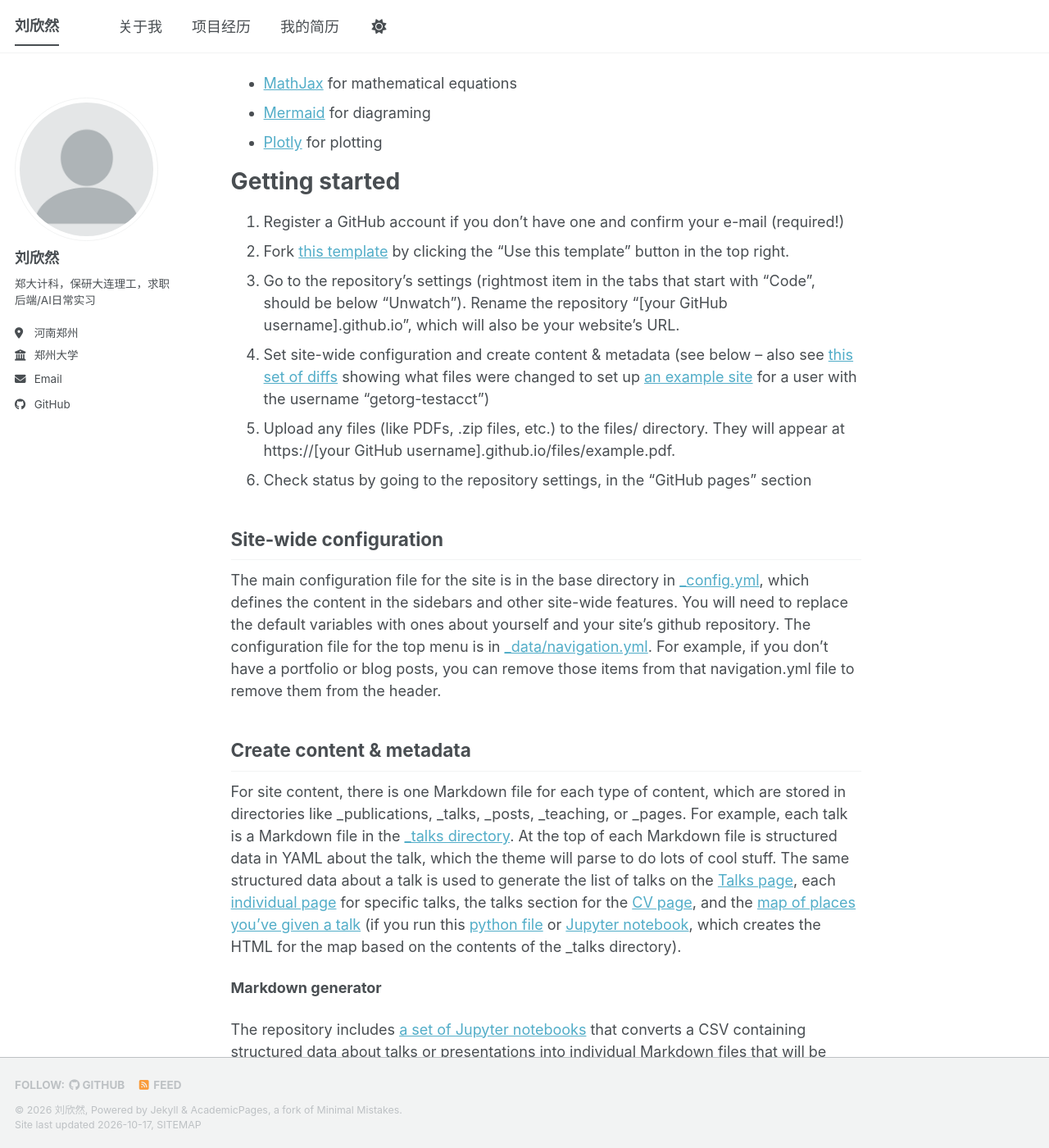
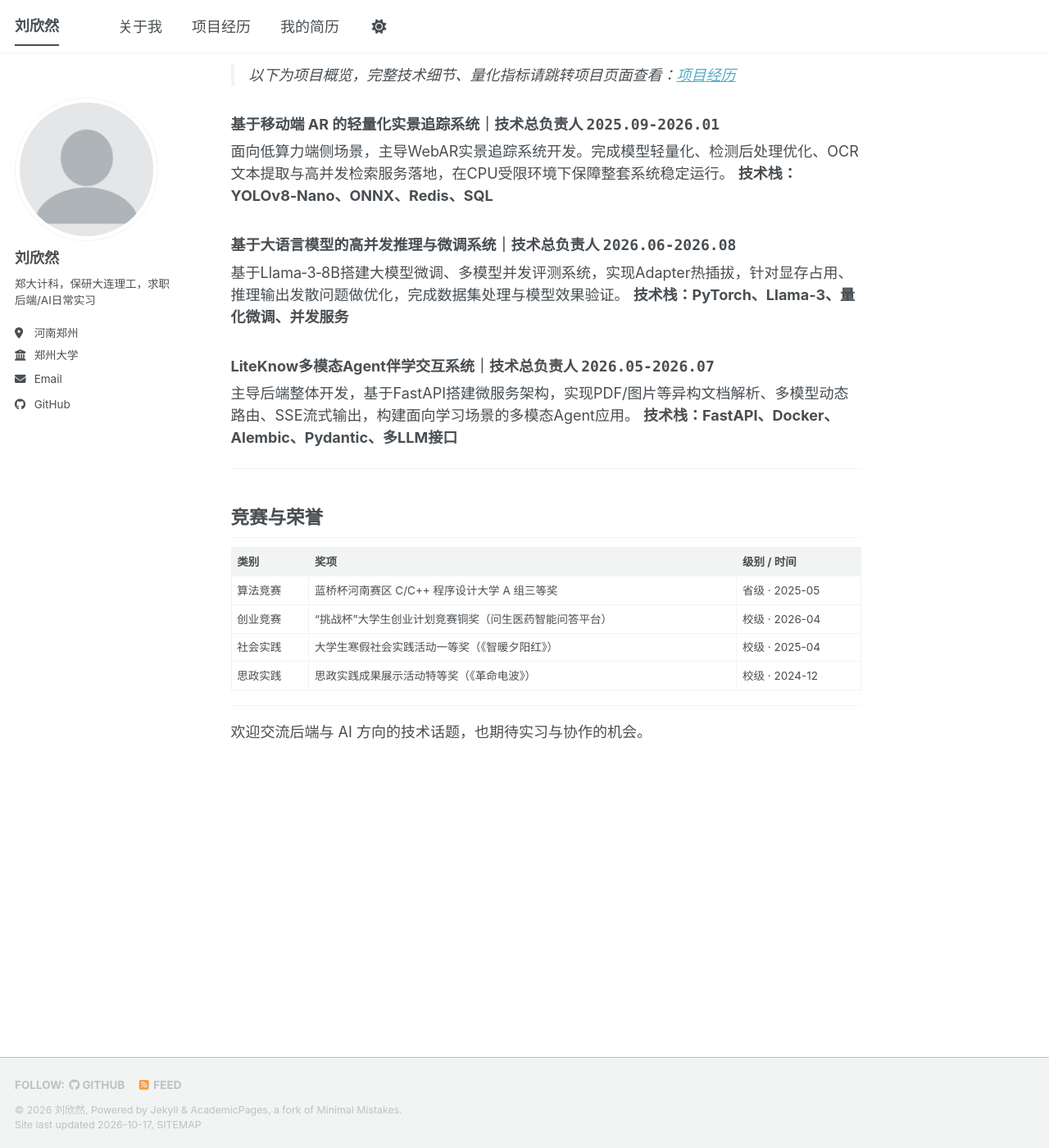
Before and after one commit to Linsensn/Linsensn.github.io, a Jekyll site: the page built from _pages/about.md, in a window 1280 px wide and 1400 px high, scrolled down 1031 px. Shown: the whole window at 82% size. Built offline with Jekyll 4.4.1, drawn with Linux system fonts in a browser that asks for light colours; a style sheet for code colours, icons or effects is not loaded; some of the changed text lies outside the part shown.

Commit message:
Revise about.md with personal details and projects
Updated personal information and project experience in the about page.

```diff
--- a/_pages/about.md
+++ b/_pages/about.md
@@ -7,50 +7,56 @@ redirect_from:
   - /about.html
 ---
 
-This is the front page of a website that is powered by the [Academic Pages template](https://github.com/academicpages/academicpages.github.io) and hosted on GitHub pages. [GitHub pages](https://pages.github.com) is a free service in which websites are built and hosted from code and data stored in a GitHub repository, automatically updating when a new commit is made to the repository. This template was forked from the [Minimal Mistakes Jekyll Theme](https://mmistakes.github.io/minimal-mistakes/) created by Michael Rose, and then extended to support the kinds of content that academics have: publications, talks, teaching, a portfolio, blog posts, and a dynamically-generated CV. Incidentally, these same features make it a great template for anyone that needs to show off a professional template!
+我是**刘欣然**，郑州大学计算机科学与技术本科大四，已保研大连理工大学计算机技术专硕（2027年9月入学）。
 
- You can fork [this template](https://github.com/academicpages/academicpages.github.io) right now, modify the configuration and Markdown files, add your own PDFs and other content, and have your own site for free, with no ads!
+拥有10个月稳定实习空档，可从10月下旬全职实习至2027年8月，时间充裕无课业负担。主攻后端与AI工程方向，熟练使用 Python、PyTorch、FastAPI，了解模型LoRA微调、量化压缩、推理服务、端侧部署相关技术。作为技术负责人完成3项完整项目，能够独立完成算法处理到后端工程落地的全流程开发，具备问题排查与服务调优实践经验。
 
-A data-driven personal website
-======
-Like many other Jekyll-based GitHub Pages templates, Academic Pages makes you separate the website's content from its form. The content & metadata of your website are in structured Markdown files, while various other files constitute the theme, specifying how to transform that content & metadata into HTML pages. You keep these various Markdown (.md), YAML (.yml), HTML, and CSS files in a public GitHub repository. Each time you commit and push an update to the repository, the [GitHub pages](https://pages.github.com/) service creates static HTML pages based on these files, which are hosted on GitHub's servers free of charge.
+期望寻找**后端 / AI 方向日常实习**，可快速到岗，接受郑州、北京以及远程异地实习，希望在工业业务场景中积累工程实战经验。
 
-Many of the features of dynamic content management systems (like Wordpress) can be achieved in this fashion, using a fraction of the computational resources and with far less vulnerability to hacking and DDoSing. You can also modify the theme to your heart's content without touching the content of your site. If you get to a point where you've broken something in Jekyll/HTML/CSS beyond repair, your Markdown files describing your talks, publications, etc. are safe. You can rollback the changes or even delete the repository and start over - just be sure to save the Markdown files! You can also write scripts that process the structured data on the site, such as [this one](https://github.com/academicpages/academicpages.github.io/blob/master/talkmap.ipynb) that analyzes metadata in pages about talks to display [a map of every location you've given a talk](https://academicpages.github.io/talkmap.html).
+> 查看完整简历：[我的简历](/cv/)
 
-For those users that need more advanced functionality, the template also supports the following popular tools:
-- [MathJax](https://www.mathjax.org/) for mathematical equations
-- [Mermaid](https://mermaid.js.org/) for diagraming
-- [Plotly](https://plotly.com/javascript/) for plotting
+---
 
-Getting started
-======
-1. Register a GitHub account if you don't have one and confirm your e-mail (required!)
-1. Fork [this template](https://github.com/academicpages/academicpages.github.io) by clicking the "Use this template" button in the top right.
-1. Go to the repository's settings (rightmost item in the tabs that start with "Code", should be below "Unwatch"). Rename the repository "[your GitHub username].github.io", which will also be your website's URL.
-1. Set site-wide configuration and create content & metadata (see below -- also see [this set of diffs](https://archive.is/3TPas) showing what files were changed to set up [an example site](https://getorg-testacct.github.io) for a user with the username "getorg-testacct")
-1. Upload any files (like PDFs, .zip files, etc.) to the files/ directory. They will appear at https://[your GitHub username].github.io/files/example.pdf.
-1. Check status by going to the repository settings, in the "GitHub pages" section
+## 教育背景
+### 郑州大学 · 计算机与人工智能学院
+**计算机科学与技术 · 本科**　`2023.09 – 至今`
+- GPA 3.67 / 4.0，专业排名 37 / 287（前12.9%）
+- 英语：CET‑4 542，CET‑6 545
+- 荣誉：校级二等奖学金、校级三好学生
+- 当前大四，无课业压力，可稳定长期实习
 
-Site-wide configuration
-------
-The main configuration file for the site is in the base directory in [_config.yml](https://github.com/academicpages/academicpages.github.io/blob/master/_config.yml), which defines the content in the sidebars and other site-wide features. You will need to replace the default variables with ones about yourself and your site's github repository. The configuration file for the top menu is in [_data/navigation.yml](https://github.com/academicpages/academicpages.github.io/blob/master/_data/navigation.yml). For example, if you don't have a portfolio or blog posts, you can remove those items from that navigation.yml file to remove them from the header.
+### 大连理工大学 · 计算机技术（推免）
+**专业型硕士｜预计2027.09入学**
 
-Create content & metadata
-------
-For site content, there is one Markdown file for each type of content, which are stored in directories like _publications, _talks, _posts, _teaching, or _pages. For example, each talk is a Markdown file in the [_talks directory](https://github.com/academicpages/academicpages.github.io/tree/master/_talks). At the top of each Markdown file is structured data in YAML about the talk, which the theme will parse to do lots of cool stuff. The same structured data about a talk is used to generate the list of talks on the [Talks page](https://academicpages.github.io/talks), each [individual page](https://academicpages.github.io/talks/2012-03-01-talk-1) for specific talks, the talks section for the [CV page](https://academicpages.github.io/cv), and the [map of places you've given a talk](https://academicpages.github.io/talkmap.html) (if you run this [python file](https://github.com/academicpages/academicpages.github.io/blob/master/talkmap.py) or [Jupyter notebook](https://github.com/academicpages/academicpages.github.io/blob/master/talkmap.ipynb), which creates the HTML for the map based on the contents of the _talks directory).
+---
 
-**Markdown generator**
+## 项目经历
 
-The repository includes [a set of Jupyter notebooks](https://github.com/academicpages/academicpages.github.io/tree/master/markdown_generator
-) that converts a CSV containing structured data about talks or presentations into individual Markdown files that will be properly formatted for the Academic Pages template. The sample CSVs in that directory are the ones I used to create my own personal website at stuartgeiger.com. My usual workflow is that I keep a spreadsheet of my publications and talks, then run the code in these notebooks to generate the Markdown files, then commit and push them to the GitHub repository.
+> 以下为项目概览，完整技术细节、量化指标请跳转项目页面查看：[项目经历](/portfolio/)
 
-How to edit your site's GitHub repository
-------
-Many people use a git client to create files on their local computer and then push them to GitHub's servers. If you are not familiar with git, you can directly edit these configuration and Markdown files directly in the github.com interface. Navigate to a file (like [this one](https://github.com/academicpages/academicpages.github.io/blob/master/_talks/2012-03-01-talk-1.md) and click the pencil icon in the top right of the content preview (to the right of the "Raw | Blame | History" buttons). You can delete a file by clicking the trashcan icon to the right of the pencil icon. You can also create new files or upload files by navigating to a directory and clicking the "Create new file" or "Upload files" buttons.
+### 基于移动端 AR 的轻量化实景追踪系统｜技术总负责人 `2025.09‑2026.01`
+面向低算力端侧场景，主导WebAR实景追踪系统开发。完成模型轻量化、检测后处理优化、OCR文本提取与高并发检索服务落地，在CPU受限环境下保障整套系统稳定运行。
+**技术栈：YOLOv8‑Nano、ONNX、Redis、SQL**
 
-Example: editing a Markdown file for a talk
-![Editing a Markdown file for a talk](/images/editing-talk.png)
+### 基于大语言模型的高并发推理与微调系统｜技术总负责人 `2026.06‑2026.08`
+基于Llama‑3‑8B搭建大模型微调、多模型并发评测系统，实现Adapter热插拔，针对显存占用、推理输出发散问题做优化，完成数据集处理与模型效果验证。
+**技术栈：PyTorch、Llama‑3、量化微调、并发服务**
 
-For more info
-------
-More info about configuring Academic Pages can be found in [the guide](https://academicpages.github.io/markdown/), the [growing wiki](https://github.com/academicpages/academicpages.github.io/wiki), and you can always [ask a question on GitHub](https://github.com/academicpages/academicpages.github.io/discussions). The [guides for the Minimal Mistakes theme](https://mmistakes.github.io/minimal-mistakes/docs/configuration/) (which this theme was forked from) might also be helpful.
+### LiteKnow多模态Agent伴学交互系统｜技术总负责人 `2026.05‑2026.07`
+主导后端整体开发，基于FastAPI搭建微服务架构，实现PDF/图片等异构文档解析、多模型动态路由、SSE流式输出，构建面向学习场景的多模态Agent应用。
+**技术栈：FastAPI、Docker、Alembic、Pydantic、多LLM接口**
+
+---
+
+## 竞赛与荣誉
+
+| 类别 | 奖项 | 级别 / 时间 |
+| --- | --- | --- |
+| 算法竞赛 | 蓝桥杯河南赛区 C/C++ 程序设计大学 A 组三等奖 | 省级 · 2025-05 |
+| 创业竞赛 | "挑战杯"大学生创业计划竞赛铜奖（问生医药智能问答平台） | 校级 · 2026-04 |
+| 社会实践 | 大学生寒假社会实践活动一等奖（《智暖夕阳红》） | 校级 · 2025-04 |
+| 思政实践 | 思政实践成果展示活动特等奖（《革命电波》） | 校级 · 2024-12 |
+
+---
+
+欢迎交流后端与 AI 方向的技术话题，也期待实习与协作的机会。
```
